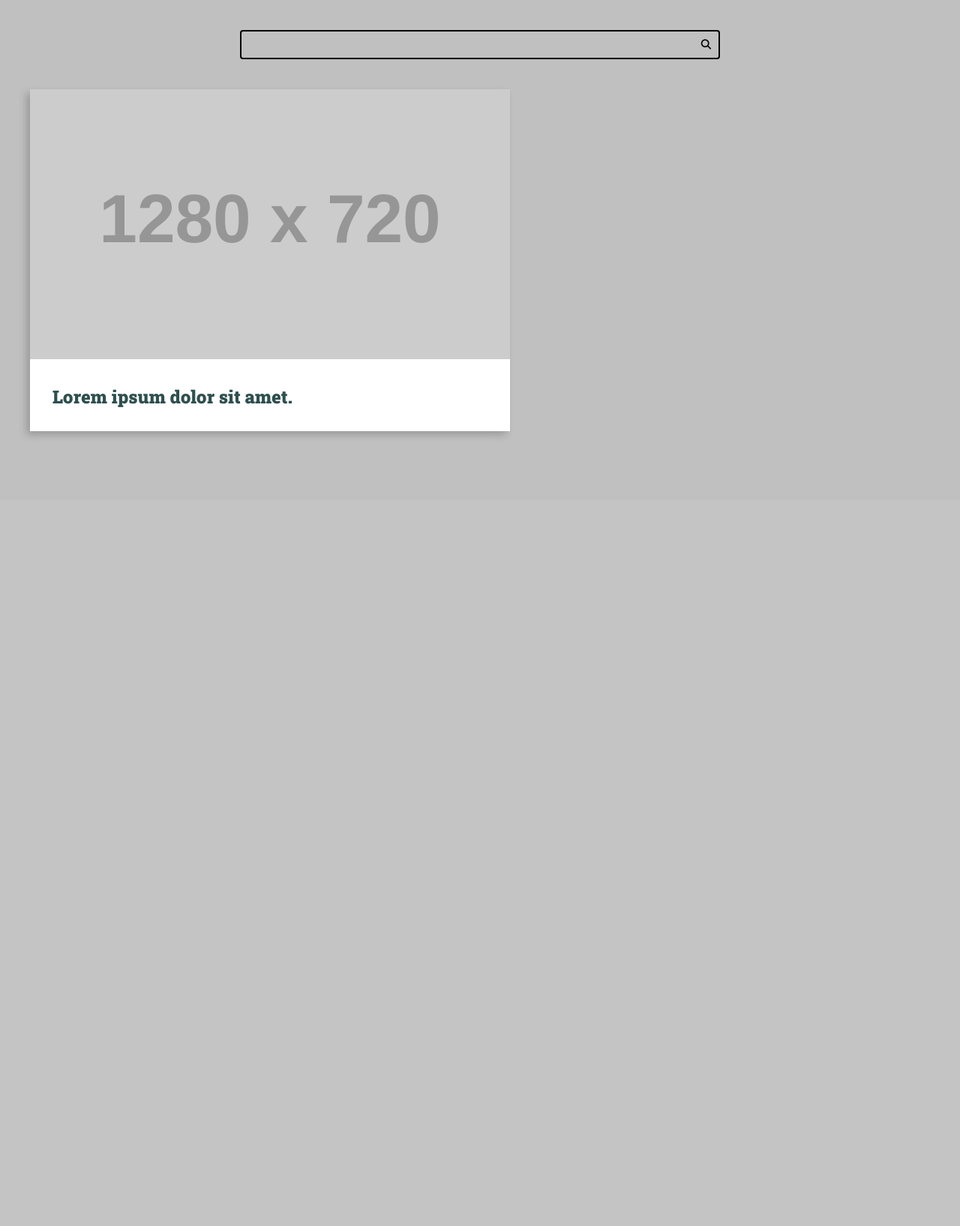
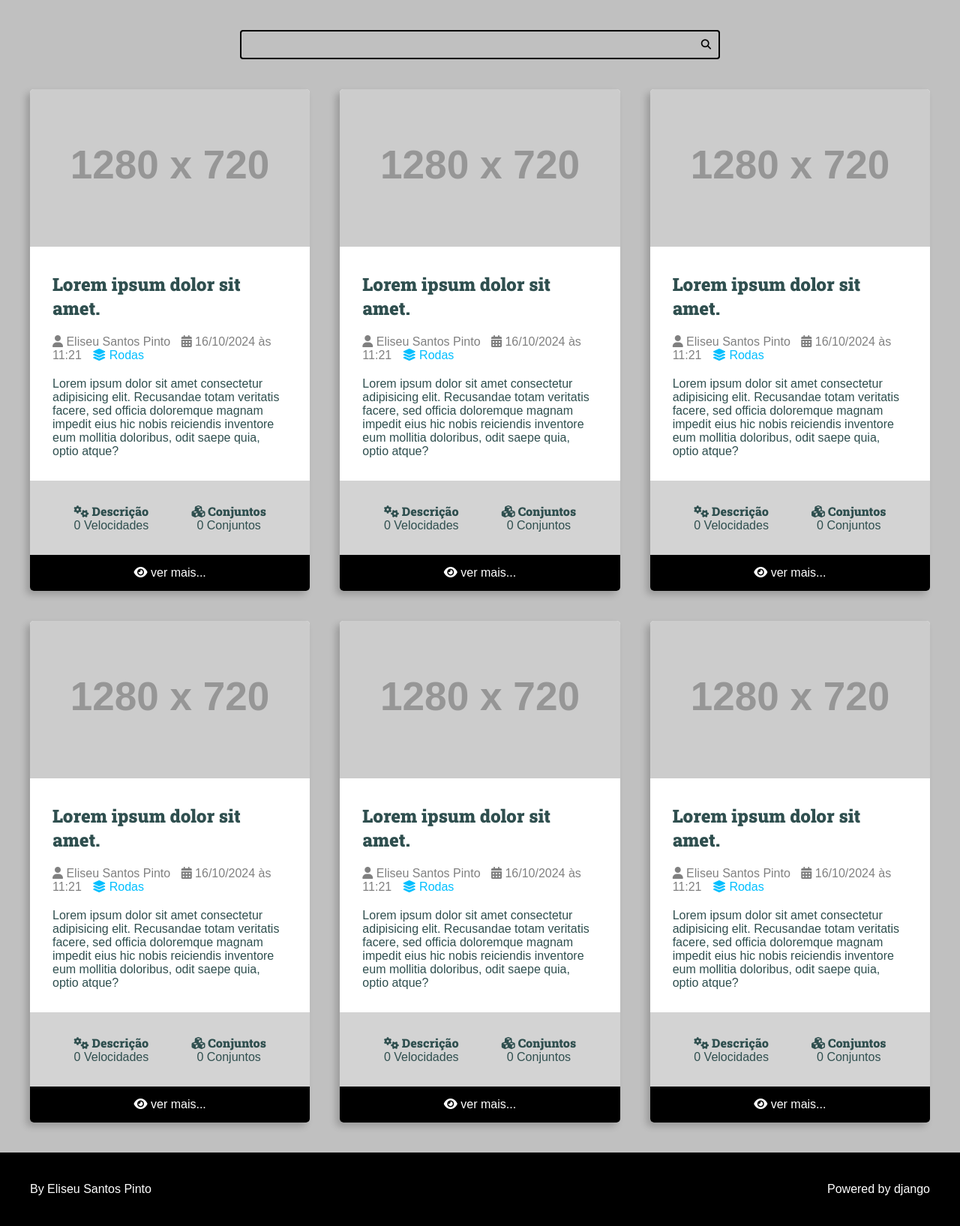
Before and after one commit to Elisp12/estudo_Django, a Django app: page / in a window 1280 px wide. Shown: the part 133-1768 px from the top of the page at 75% size. Before the commit the page ends 717 px from the top, so only its background shows below. Run offline with Django 5.2, Linux system fonts and the light colour scheme; grey boxes labelled with a size stand in for pictures from a placeholder-image service; some libraries are stand-ins or nearby versions.

Commit message:
criando grid, card e rodapé

```diff
--- a/base/templates/base-home/pages/home.html
+++ b/base/templates/base-home/pages/home.html
@@ -3,8 +3,16 @@
 <body>
     {% include "base-home/partials/header.html" %}
     {% include "base-home/partials/search.html" %}
-    {% include "base-home/partials/item-image.html" %}
-
+    <main class="main-content-container">
+        <div class="main-content main-content-list container">
+            {% include "base-home/partials/item-list.html" %}
+            {% include "base-home/partials/item-list.html" %}
+            {% include "base-home/partials/item-list.html" %}
+            {% include "base-home/partials/item-list.html" %}
+            {% include "base-home/partials/item-list.html" %}
+            {% include "base-home/partials/item-list.html" %}
+        </div>
+    </main>
+    {% include 'base-home/partials/footer.html' %}
 </body>
-
 </html>
--- /dev/null
+++ b/base/templates/base-home/partials/footer.html
@@ -0,0 +1,8 @@
+<footer class="main-footer">
+    <div class="developer">
+        <a href="https://github.com/Elisp12/estudo_Django" target="_blank" rel="noreferrer noopener"> By Eliseu Santos Pinto</a>
+    </div>
+    <div class="powered">
+        <a href="https://www.djangoproject.com/" target="_blank" rel="noreferrer noopener"> Powered by django</a>
+    </div>
+</footer>
--- a/base/templates/base-home/partials/head.html
+++ b/base/templates/base-home/partials/head.html
@@ -42,7 +42,7 @@
             font-size: 1.6rem;
             font-family: var(--font-primary);
             background: silver;
-            color: darkslategray;
+            color: darkslategrey;
         }
 
         h1,
@@ -135,25 +135,86 @@
             box-shadow: -5px 5px 10px rgba(0,0,0, .2);
             transform: scale(1);
             transition: all 300ms ease-in-out;
+            border-radius: .5rem;
+            overflow: hidden;
+
         }
-
         .pice img {
             max-width: 100%;
-
-
         }
         .pice-list-item {
             max-width: 64rem;
-
         }
         .pice-list-item:hover {
             transform: scale(1.02);
             box-shadow: -8px 8px 18px rgba(0,0,0, .25);
-
         }
         .pice-title-container {
             padding: var(--spacing-gutter-mediun);
+            padding-bottom: 2rem;
+        }
+        .pice-author {
+            padding: 0 var(--spacing-gutter-mediun);
         }
 
+        .pice-content {
+            padding: var(--spacing-gutter-mediun);
+            padding-top: 2rem;
+        }
+        .pice-author-item {
+            color: gray;
+            margin-right: 1rem;
+        }
+        .pice-author a {
+            color: deepskyblue;
+            transition: all 300ms ease-in-out;
+            text-decoration: none;
+        }
+        .pice-author a:hover {
+            color: black;
+        }
+        .pice-meta-container {
+            display: flex;
+            flex-flow: row wrap;
+            padding: var(--spacing-gutter-mediun);
+            background: lightgrey;
+        }
+        .pice-meta {
+            display: flex;
+            flex-flow: column nowrap;
+            flex-shrink: 1;
+            flex-grow: 1;
+            text-align: center;
+        }
+        .pice-meta-title {
+            font-size: 1.6rem;
+        }
+        .pice-footer a{
+            background: black;
+            display: block;
+            color: white;
+            text-decoration: none;
+            text-align: center;
+            padding: 1.5rem var(--spacing-gutter-mediun)
+        }
+        .pice-footer a:hover {
+            filter: brightness(2);
+        }
+        .main-footer {
+            display: flex;
+            align-items: center;
+            justify-content: space-between;
+            background: black;
+            color: bisque;
+            padding: var(--spacing-gutter-large);
+        }
+        .main-footer a {
+            color: white;
+            text-decoration: none;
+            transition: all 300ms all ease-in-out;
+        }
+        .main-footer a:hobver {
+            filter: brightness(.8);
+        }
     </style>
 </head>
--- a/base/templates/base-home/partials/item-image.html
+++ /dev/null
@@ -1,12 +0,0 @@
-<main class="main-content-container">
-    <div class="main-content main-content-list container">
-        <div class="pice pice-list-item">
-            <div class="pice-cover">
-                <img src="https://placehold.co/1280x720/steelblue/black" alt="Temporário">
-            </div>
-            <div class="pice-title-container">
-                <h2 class="pice-title">Lorem ipsum dolor sit amet.</h2>
-            </div>
-        </div>
-    </div>
-</main>
--- /dev/null
+++ b/base/templates/base-home/partials/item-list.html
@@ -0,0 +1,52 @@
+<div class="pice pice-list-item">
+    <div class="pice-cover">
+        <img src="https://placehold.co/1280x720/steelblue/black" alt="Temporário">
+
+        <div class="pice-title-container">
+            <h2 class="pice-title">Lorem ipsum dolor sit amet.</h2>
+        </div>
+        <div class="pice-author">
+            <span class="pice-author-item">
+                <i class="fas fa-user"></i>
+                Eliseu Santos Pinto
+            </span>
+
+            <span class="pice-author-item">
+                <i class="fas fa-calendar-alt"></i>
+                16/10/2024 às 11:21
+            </span>
+
+            <span class="pice-item">
+                <a href="/base/templates/base-home/">
+                    <i class="fas fa-layer-group"></i>
+                    <span>Rodas</span>
+                </a>
+            </span>
+        </div>
+
+        <div class="pice-content">
+            <p>Lorem ipsum dolor sit amet consectetur adipisicing elit. Recusandae totam veritatis facere, sed officia doloremque magnam impedit eius hic nobis reiciendis inventore eum mollitia doloribus, odit saepe quia, optio atque?</p>
+        </div>
+
+        <div class="pice-meta-container">
+            <div class="pice-meta pice-preparation">
+                <h3 class="pice-meta-title"><i class="fa-solid fa-gears"></i> Descrição</h3>
+                <div class="pice-meta-text">
+                    0 Velocidades
+                </div>
+            </div>
+            <div class="pice-meta pice-serice">
+                <h3 class="pice-meta-title"><i class="fa-solid fa-cubes"></i> Conjuntos</h3>
+                <div class="pice-meta-text">
+                    0 Conjuntos
+                </div>
+            </div>
+        </div>
+        <footer class="pice-footer">
+            <a class="pice-read-more button button-dark button-full-width" href="/base/">
+                <i class="fas fa-eye"></i>
+                <span>ver mais...</span>
+            </a>
+        </footer>
+    </div>
+</div>
```
